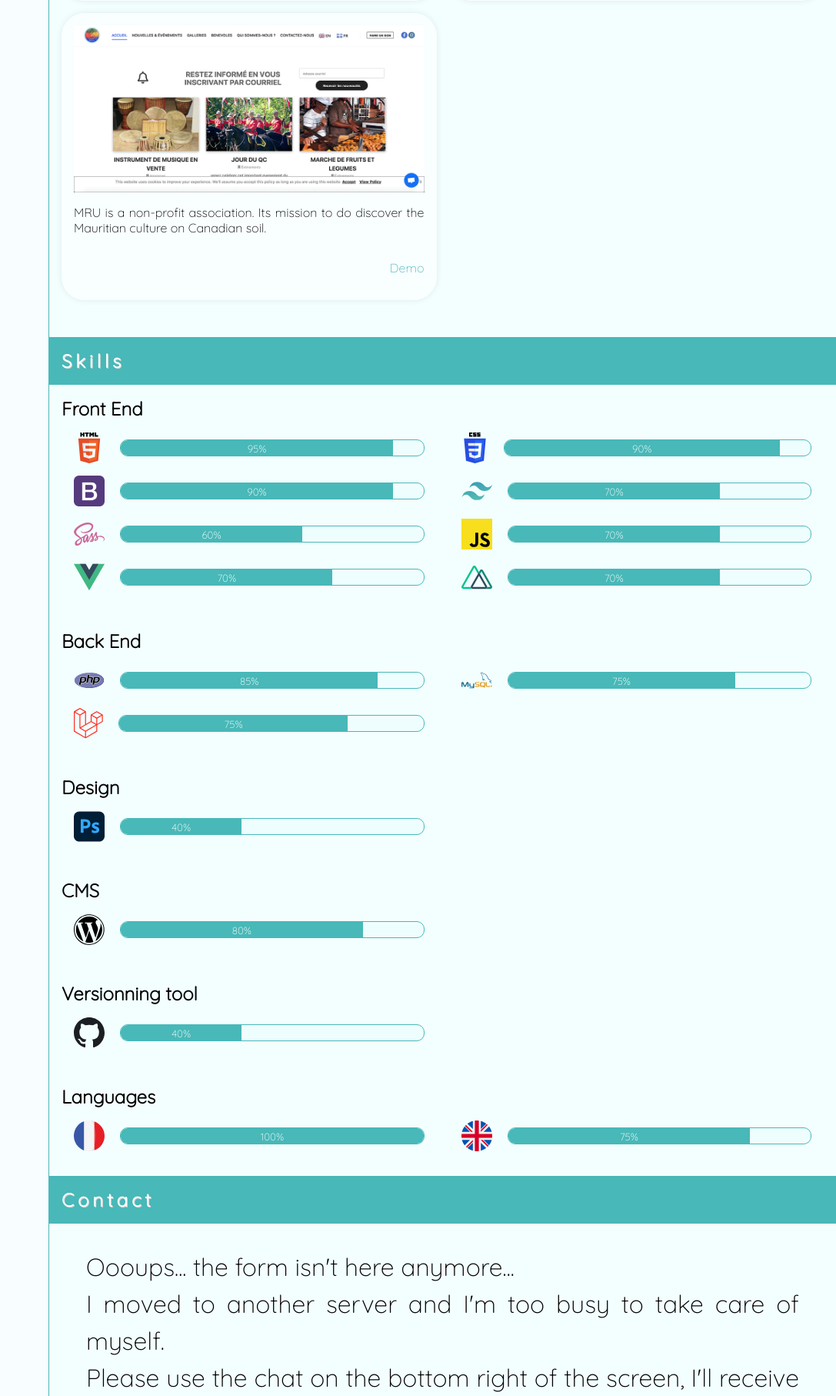
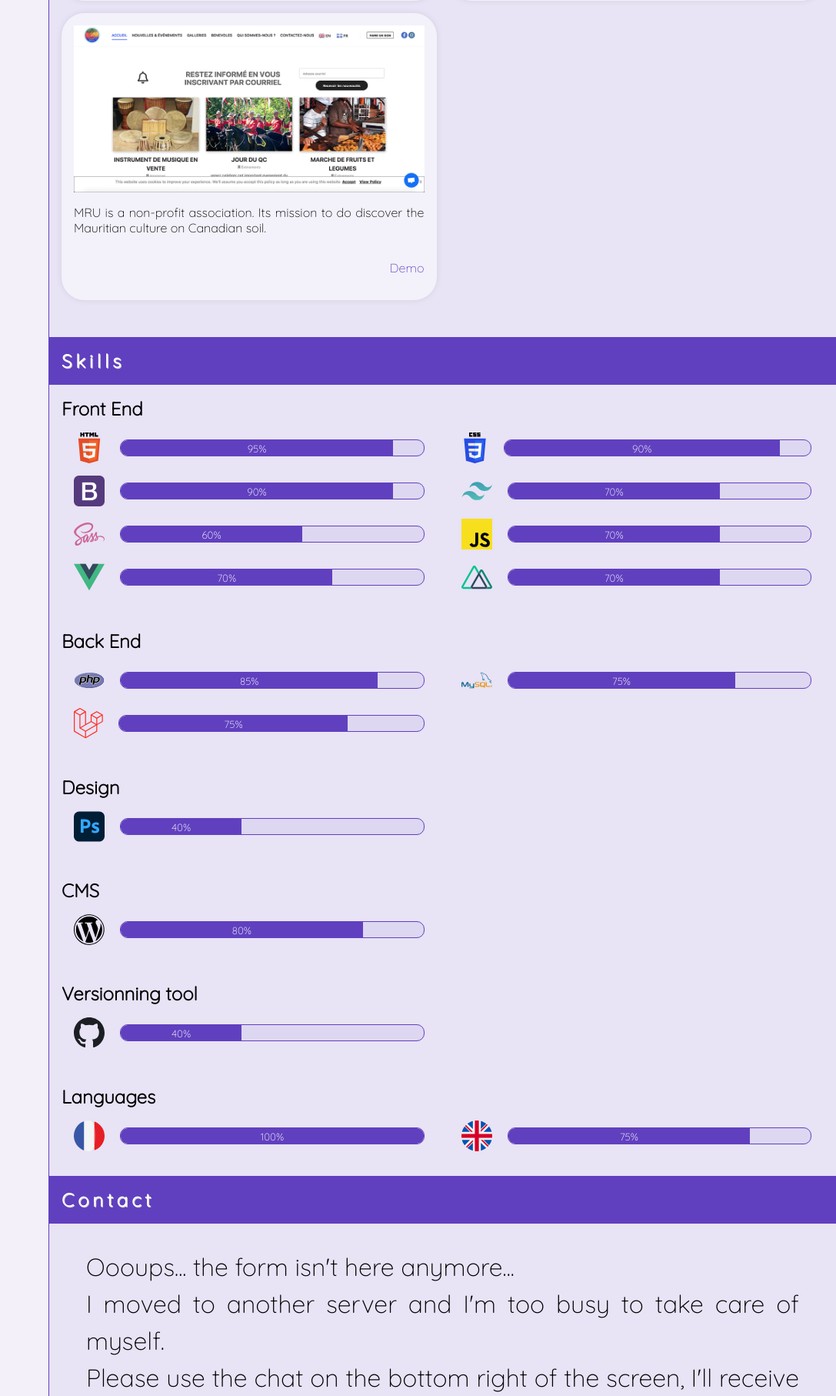
Before and after one commit to HamzaInPerth/hamzainperth.github.io, a PHP site: page / in a window 1280 px wide. Shown: the part 2370-4184 px from the top of the page at 77% size, without its empty margins (193-1280 px from the left). Run offline with PHP 8.4, Linux system fonts and the light colour scheme; some libraries are stand-ins or nearby versions.

Commit message:
test hook

```diff
--- a/css/style.css
+++ b/css/style.css
@@ -7,7 +7,7 @@ html {
 }
 
 body {
-  background-color: rgba(172, 245, 255, 0.075);
+  background-color: rgba(96, 64, 191, 0.075);
   overflow-x: hidden;
 }
 
@@ -18,13 +18,13 @@ body,
 }
 
 ::selection {
-  background-color: #48b8b8;
+  background-color: #6040bf;
   color: white;
 }
 
 /* LINK */
 a {
-  color: #48b8b8;
+  color: #6040bf;
   padding: 1rem 0px;
   text-decoration: none;
   width: 100%;
@@ -65,16 +65,16 @@ article {
   min-height: 100vh;
 }
 article .content {
-  border-left: 1px solid #48b8b8;
+  border-left: 1px solid #6040bf;
   min-height: 100vh;
-  background-color: rgba(172, 245, 255, 0.075);
+  background-color: rgba(96, 64, 191, 0.075);
 }
 article .content h1 {
   letter-spacing: 5px;
   font-weight: bold;
   color: white;
   padding: 1rem;
-  background-color: #48b8b8;
+  background-color: #6040bf;
   text-shadow: 1px 1px lightgrey;
 }
 article .content h2 {
@@ -229,17 +229,17 @@ aside .button-menu {
 .section-skills .skill .progress-bar {
   color: white;
   margin: auto auto;
-  border: 1px solid #48b8b8;
+  border: 1px solid #6040bf;
   display: flex;
   width: 100%;
   text-align: center;
   border-radius: 10px;
-  background-color: rgba(172, 245, 255, 0.075);
+  background-color: rgba(96, 64, 191, 0.075);
   overflow: hidden;
 }
 
 .filled {
-  background-color: #48b8b8;
+  background-color: #6040bf;
 }
 
 /* Realisation */
```
Also changed, not shown: other parts of css/style.css (+13 -13 lines).
